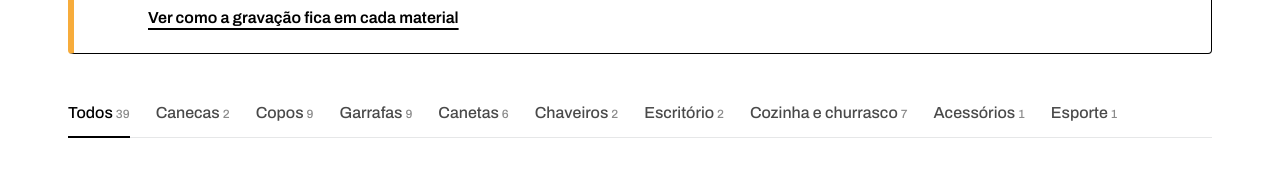
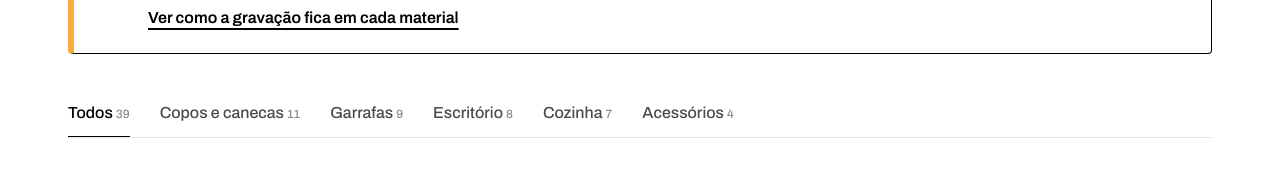
Before and after one commit to ziplasercreative/site-ziplaser, a plain HTML site: page index.html in a window 1280 px wide. Shown: the part 1252-1427 px from the top of the page. Drawn offline with Linux system fonts and the light colour scheme; a web font is replaced by a local one.

Commit message:
Catálogo: 9 categorias agrupadas em 5, filtros em uma linha
Copos e canecas, Garrafas, Escritório (canetas e cartões), Cozinha e
Acessórios (chaveiros, carteira e frescobol).

Co-Authored-By: Claude Opus 5.5 <noreply@anthropic.com>
Claude-Session: https://claude.ai/code/session_015ndp1JMreqMp5sMbkc7g89

```diff
--- a/index.html
+++ b/index.html
@@ -110,7 +110,9 @@
   .cabeca p{color:var(--texto-2);font-size:var(--t1);line-height:1.45;justify-self:end;max-width:30ch}
 
   /* Catálogo */
-  .filtros{display:flex;flex-wrap:wrap;gap:6px 26px;margin-bottom:40px;border-bottom:1px solid var(--bancada)}
+  .filtros{display:flex;flex-wrap:nowrap;gap:30px;margin-bottom:40px;border-bottom:1px solid var(--bancada);overflow-x:auto;scrollbar-width:none}
+  .filtros::-webkit-scrollbar{display:none}
+  .filtro{white-space:nowrap;flex:none}
   .filtro{background:none;border:0;padding:10px 0 12px;font-weight:500;cursor:pointer;color:var(--texto-2);position:relative}
   .filtro small{font-size:12px;margin-left:3px;color:#8a8a8a}
   .filtro[aria-pressed="true"]{color:var(--preto)}
@@ -231,6 +233,7 @@
     .menu{display:block}
     .secao,.contato{padding:80px 0}
     .grade{grid-template-columns:repeat(2,minmax(0,1fr));gap:28px 14px}
+    .filtros{gap:22px;margin-right:-28px;padding-right:28px}
     .mat-grade{grid-template-columns:repeat(2,minmax(0,1fr));gap:28px 14px}
     .mat h3{font-size:var(--t0)}.mat p{font-size:14px}
     .passos{grid-template-columns:1fr;gap:36px}
@@ -440,17 +443,17 @@
   ];
 
   const CATALOG = [
-    {"id": "caneca-canudo-600", "group": "Canecas", "name": "Caneca térmica com canudo 600 ml", "desc": "Caneca térmica com tampa e canudo de inox, em 6 cores. A gravação revela o inox e fica com brilho metálico.", "n": 6},
-    {"id": "caneca-350", "group": "Canecas", "name": "Caneca térmica 350 ml", "desc": "Caneca térmica de inox com tampa, ótima para café no escritório. Gravação fina e elegante.", "n": 2},
-    {"id": "copo-pet-360", "group": "Copos", "name": "Copo PET 360 ml", "desc": "Copo de PET transparente e resistente, ideal para festas, eventos e bares. A gravação fica branca e fosca, sem tinta.", "n": 3},
-    {"id": "copo-papel-180", "group": "Copos", "name": "Copo de papel 180 ml", "desc": "Copo de papel para café e chá, com ou sem tampa. A gravação fica em tom marrom queimado direto no papel. Ideal para cafeterias e eventos.", "n": 4},
-    {"id": "copo-320", "group": "Copos", "name": "Copo térmico inox 320 ml", "desc": "Copo inox de parede dupla com tampa. Gravação delicada, perfeita para presentes.", "n": 1},
-    {"id": "copo-300", "group": "Copos", "name": "Copo térmico 300 ml", "desc": "Copo térmico compacto com tampa, mantém a bebida gelada por mais tempo.", "n": 1},
-    {"id": "copo-abridor-500", "group": "Copos", "name": "Copo térmico 500 ml com abridor", "desc": "Copo térmico com tampa e abridor de garrafas embutido. Disponível em várias cores.", "n": 4},
-    {"id": "copo-bambu-500", "group": "Copos", "name": "Copo de bambu 500 ml", "desc": "Copo com revestimento de bambu e interior de inox. A gravação fica queimada direto na madeira.", "n": 1},
-    {"id": "copo-inox-800", "group": "Copos", "name": "Copo inox 800 ml com alça", "desc": "Copo térmico de inox escovado com alça e tampa. Grande, resistente e cheio de estilo.", "n": 1},
-    {"id": "copo-125l", "group": "Copos", "name": "Copo térmico 1,25 L", "desc": "Copo térmico de 1,25 litro com alça, para quem não larga a hidratação.", "n": 1},
-    {"id": "coqueteleira-700", "group": "Copos", "name": "Coqueteleira térmica 700 ml", "desc": "Coqueteleira de inox para shakes e drinks, em várias cores.", "n": 4},
+{"id": "caneca-canudo-600", "group": "Copos e canecas", "name": "Caneca térmica com canudo 600 ml", "desc": "Caneca térmica com tampa e canudo de inox, em 6 cores. A gravação revela o inox e fica com brilho metálico.", "n": 6},
+    {"id": "caneca-350", "group": "Copos e canecas", "name": "Caneca térmica 350 ml", "desc": "Caneca térmica de inox com tampa, ótima para café no escritório. Gravação fina e elegante.", "n": 2},
+    {"id": "copo-pet-360", "group": "Copos e canecas", "name": "Copo PET 360 ml", "desc": "Copo de PET transparente e resistente, ideal para festas, eventos e bares. A gravação fica branca e fosca, sem tinta.", "n": 3},
+    {"id": "copo-papel-180", "group": "Copos e canecas", "name": "Copo de papel 180 ml", "desc": "Copo de papel para café e chá, com ou sem tampa. A gravação fica em tom marrom queimado direto no papel. Ideal para cafeterias e eventos.", "n": 4},
+    {"id": "copo-320", "group": "Copos e canecas", "name": "Copo térmico inox 320 ml", "desc": "Copo inox de parede dupla com tampa. Gravação delicada, perfeita para presentes.", "n": 1},
+    {"id": "copo-300", "group": "Copos e canecas", "name": "Copo térmico 300 ml", "desc": "Copo térmico compacto com tampa, mantém a bebida gelada por mais tempo.", "n": 1},
+    {"id": "copo-abridor-500", "group": "Copos e canecas", "name": "Copo térmico 500 ml com abridor", "desc": "Copo térmico com tampa e abridor de garrafas embutido. Disponível em várias cores.", "n": 4},
+    {"id": "copo-bambu-500", "group": "Copos e canecas", "name": "Copo de bambu 500 ml", "desc": "Copo com revestimento de bambu e interior de inox. A gravação fica queimada direto na madeira.", "n": 1},
+    {"id": "copo-inox-800", "group": "Copos e canecas", "name": "Copo inox 800 ml com alça", "desc": "Copo térmico de inox escovado com alça e tampa. Grande, resistente e cheio de estilo.", "n": 1},
+    {"id": "copo-125l", "group": "Copos e canecas", "name": "Copo térmico 1,25 L", "desc": "Copo térmico de 1,25 litro com alça, para quem não larga a hidratação.", "n": 1},
+    {"id": "coqueteleira-700", "group": "Copos e canecas", "name": "Coqueteleira térmica 700 ml", "desc": "Coqueteleira de inox para shakes e drinks, em várias cores.", "n": 4},
     {"id": "garrafa-950", "group": "Garrafas", "name": "Garrafa térmica 950 ml", "desc": "Garrafa de inox com tampa e alça, em 6 cores. A gravação revela o inox e não sai com o tempo.", "n": 6},
     {"id": "garrafa-750", "group": "Garrafas", "name": "Garrafa térmica 750 ml", "desc": "Garrafa térmica de inox com tampa e alça, leve para o dia a dia.", "n": 3},
     {"id": "garrafa-900-suporte", "group": "Garrafas", "name": "Garrafa 900 ml com suporte de celular", "desc": "Garrafa térmica com tampa que vira suporte magnético para o celular.", "n": 2},
@@ -460,26 +463,26 @@
     {"id": "garrafa-600", "group": "Garrafas", "name": "Garrafa térmica 600 ml", "desc": "Garrafa térmica compacta, cabe em qualquer mochila.", "n": 1},
     {"id": "copo-900", "group": "Garrafas", "name": "Copo térmico 900 ml com alça", "desc": "Copo térmico grande, com alça e tampa, para levar para todo lado.", "n": 2},
     {"id": "copo-800-alca", "group": "Garrafas", "name": "Copo térmico 800 ml", "desc": "Copo térmico de 800 ml com alça retrátil e canudo.", "n": 1},
-    {"id": "caneta-metalica", "group": "Canetas", "name": "Caneta metálica", "desc": "Caneta de metal em várias cores, com gravação de alta precisão. Perfeita para brindes corporativos.", "n": 15},
-    {"id": "caneta-ecologica", "group": "Canetas", "name": "Caneta ecológica", "desc": "Caneta com corpo em papelão e gravação direto no material. Sustentável e com ótimo custo para brindes.", "n": 8},
-    {"id": "caneta-metal-premium", "group": "Canetas", "name": "Caneta metal premium", "desc": "Caneta de metal com acabamento fosco e visual minimalista.", "n": 3},
-    {"id": "caneta-touch-premium", "group": "Canetas", "name": "Caneta touch premium", "desc": "Caneta de metal com ponta touch para celular e detalhes em rosé.", "n": 3},
-    {"id": "caneta-touch", "group": "Canetas", "name": "Caneta touch", "desc": "Caneta com ponta touch emborrachada, ótima para tablet e celular.", "n": 2},
-    {"id": "caneta-kraft", "group": "Canetas", "name": "Caneta ecológica de bambu", "desc": "Caneta com corpo de bambu e gravação queimada na madeira.", "n": 1},
-    {"id": "chaveiro-abridor", "group": "Chaveiros", "name": "Chaveiro abridor", "desc": "Chaveiro de alumínio com abridor de garrafas, em 13 cores. Grava logo, nome e até QR Code.", "n": 13},
-    {"id": "chaveiro-pet", "group": "Chaveiros", "name": "Chaveiro pet (osso)", "desc": "Plaquinha em formato de osso com moldura colorida, em 3 cores. Grave o nome do pet e o contato do tutor ou a sua logo.", "n": 4},
+    {"id": "caneta-metalica", "group": "Escritório", "name": "Caneta metálica", "desc": "Caneta de metal em várias cores, com gravação de alta precisão. Perfeita para brindes corporativos.", "n": 15},
+    {"id": "caneta-ecologica", "group": "Escritório", "name": "Caneta ecológica", "desc": "Caneta com corpo em papelão e gravação direto no material. Sustentável e com ótimo custo para brindes.", "n": 8},
+    {"id": "caneta-metal-premium", "group": "Escritório", "name": "Caneta metal premium", "desc": "Caneta de metal com acabamento fosco e visual minimalista.", "n": 3},
+    {"id": "caneta-touch-premium", "group": "Escritório", "name": "Caneta touch premium", "desc": "Caneta de metal com ponta touch para celular e detalhes em rosé.", "n": 3},
+    {"id": "caneta-touch", "group": "Escritório", "name": "Caneta touch", "desc": "Caneta com ponta touch emborrachada, ótima para tablet e celular.", "n": 2},
+    {"id": "caneta-kraft", "group": "Escritório", "name": "Caneta ecológica de bambu", "desc": "Caneta com corpo de bambu e gravação queimada na madeira.", "n": 1},
     {"id": "cartao-metalico", "group": "Escritório", "name": "Cartão de visita metálico", "desc": "Cartão de visita em metal com gravação a laser. Disponível em 10 cores.", "n": 11},
     {"id": "kit-escritorio", "group": "Escritório", "name": "Kit escritório em bambu", "desc": "Caderno, caneta e chaveiro de bambu numa caixa kraft. Presente corporativo completo.", "n": 1},
-    {"id": "tabua-retangular", "group": "Cozinha e churrasco", "name": "Tábua de bambu retangular", "desc": "Tábua de bambu para frios e petiscos, com gravação queimada na madeira.", "n": 2},
-    {"id": "tabua-retangular-p", "group": "Cozinha e churrasco", "name": "Tábua de bambu retangular pequena", "desc": "Versão compacta da tábua de bambu, ótima para servir aperitivos.", "n": 2},
-    {"id": "tabua-redonda", "group": "Cozinha e churrasco", "name": "Tábua de bambu redonda", "desc": "Tábua redonda com divisória para molhos e petiscos.", "n": 2},
-    {"id": "tabua-4-divisoes", "group": "Cozinha e churrasco", "name": "Tábua de bambu com 4 divisões", "desc": "Tábua quadrada com 4 divisões, perfeita para tábuas de frios.", "n": 2},
-    {"id": "garra-churrasco", "group": "Cozinha e churrasco", "name": "Garra para churrasco", "desc": "Garra de inox com cabo de madeira gravado. Presente certeiro para quem ama churrasco.", "n": 1},
-    {"id": "talheres-madeira", "group": "Cozinha e churrasco", "name": "Talheres de madeira", "desc": "Garfos, facas e colheres de madeira com sua logo. Ideais para confeitarias e eventos.", "n": 2},
-    {"id": "lancheira", "group": "Cozinha e churrasco", "name": "Lancheira com tampa de bambu", "desc": "Lancheira de 700 ml com tampa de bambu gravada, em 4 cores.", "n": 4},
+    {"id": "tabua-retangular", "group": "Cozinha", "name": "Tábua de bambu retangular", "desc": "Tábua de bambu para frios e petiscos, com gravação queimada na madeira.", "n": 2},
+    {"id": "tabua-retangular-p", "group": "Cozinha", "name": "Tábua de bambu retangular pequena", "desc": "Versão compacta da tábua de bambu, ótima para servir aperitivos.", "n": 2},
+    {"id": "tabua-redonda", "group": "Cozinha", "name": "Tábua de bambu redonda", "desc": "Tábua redonda com divisória para molhos e petiscos.", "n": 2},
+    {"id": "tabua-4-divisoes", "group": "Cozinha", "name": "Tábua de bambu com 4 divisões", "desc": "Tábua quadrada com 4 divisões, perfeita para tábuas de frios.", "n": 2},
+    {"id": "garra-churrasco", "group": "Cozinha", "name": "Garra para churrasco", "desc": "Garra de inox com cabo de madeira gravado. Presente certeiro para quem ama churrasco.", "n": 1},
+    {"id": "talheres-madeira", "group": "Cozinha", "name": "Talheres de madeira", "desc": "Garfos, facas e colheres de madeira com sua logo. Ideais para confeitarias e eventos.", "n": 2},
+    {"id": "lancheira", "group": "Cozinha", "name": "Lancheira com tampa de bambu", "desc": "Lancheira de 700 ml com tampa de bambu gravada, em 4 cores.", "n": 4},
+    {"id": "chaveiro-abridor", "group": "Acessórios", "name": "Chaveiro abridor", "desc": "Chaveiro de alumínio com abridor de garrafas, em 13 cores. Grava logo, nome e até QR Code.", "n": 13},
+    {"id": "chaveiro-pet", "group": "Acessórios", "name": "Chaveiro pet (osso)", "desc": "Plaquinha em formato de osso com moldura colorida, em 3 cores. Grave o nome do pet e o contato do tutor ou a sua logo.", "n": 4},
     {"id": "carteira", "group": "Acessórios", "name": "Carteira personalizada", "desc": "Carteira com gravação em baixo-relevo: discreta, sofisticada e feita para durar.", "n": 1},
-    {"id": "frescobol", "group": "Esporte", "name": "Raquete de frescobol", "desc": "Raquete de madeira com sua arte, nome ou marca gravados.", "n": 3}
-  ];
+    {"id": "frescobol", "group": "Acessórios", "name": "Raquete de frescobol", "desc": "Raquete de madeira com sua arte, nome ou marca gravados.", "n": 3}
+];
 
   const foto = (id,i,mini) => `assets/catalogo/${mini?"thumb/":""}${id}-${i}.jpg`;
 
```
